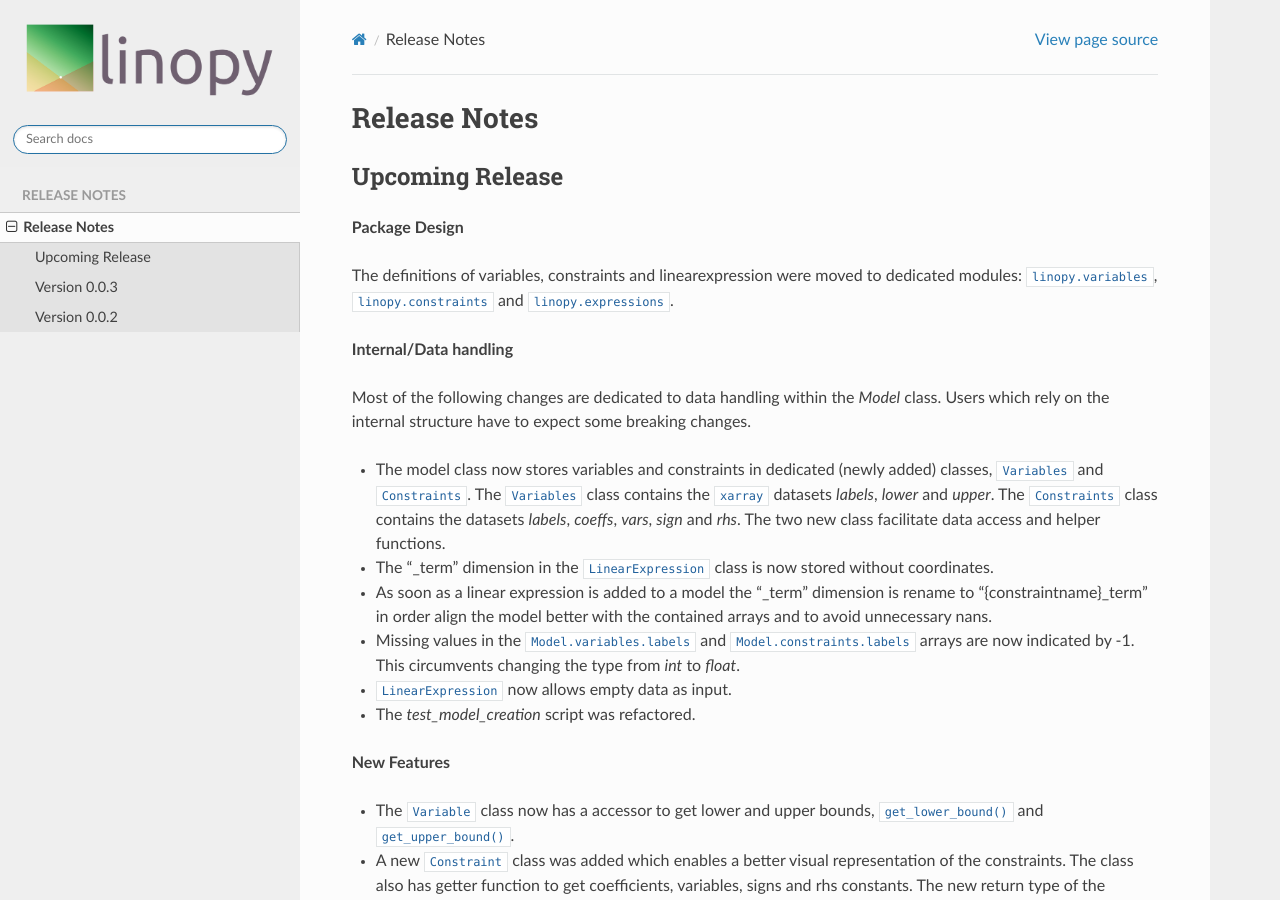
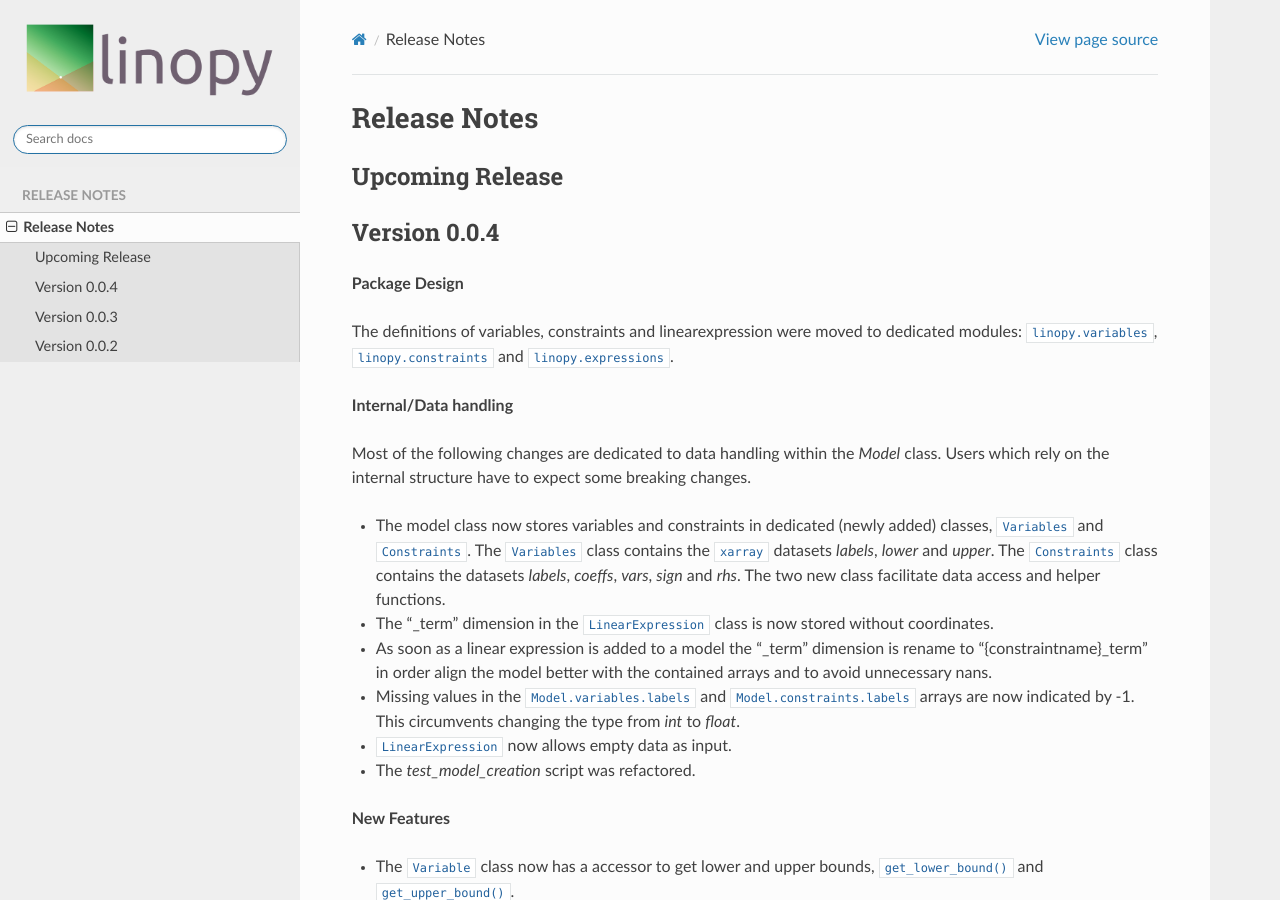
Before and after one commit to PyPSA/linopy, a Sphinx documentation site: the page built from doc/release_notes.rst, in a window 1280 px wide and 900 px high. Built offline with Sphinx 7.4.7 and the Read the Docs theme 2.0.0, drawn with Linux system fonts in a browser that asks for light colours; pages that are not in the unit, such as notebooks, are missing from menus.

Commit message:
update release notes

```diff
--- a/doc/release_notes.rst
+++ b/doc/release_notes.rst
@@ -3,6 +3,10 @@ Release Notes
 
 Upcoming Release
 ----------------
+
+
+Version 0.0.4
+-------------
 
 
 **Package Design**
```
